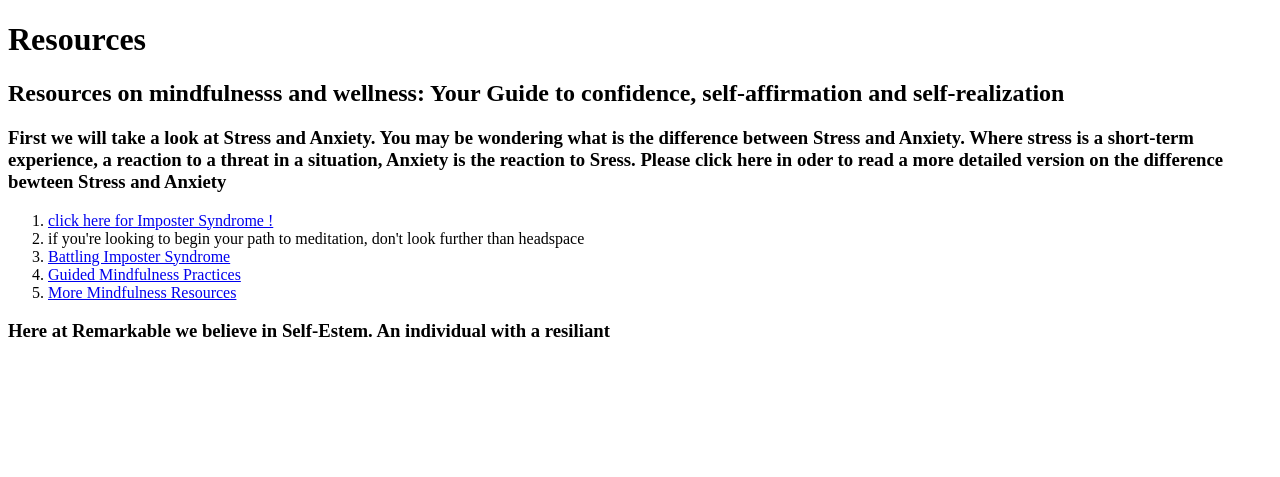
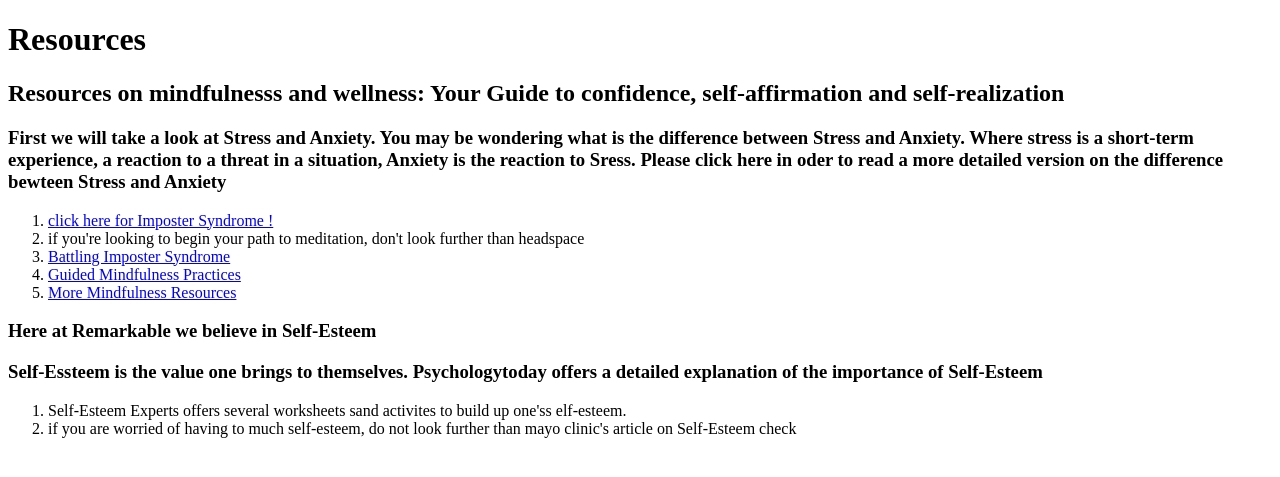
Before and after one commit to HalleClottey/RemarkableBecause, a Python web app: template Template/resources.html in a window 1280 px wide. Shown: the top 477 px of the page. Run offline with Jinja, Linux system fonts and the light colour scheme; the template is opened without the code that fills it, so the values that code supplies are empty.

Commit message:
added links for self esteem for resosurces.html

```diff
--- a/Template/resources.html
+++ b/Template/resources.html
@@ -15,6 +15,11 @@
       <li> <a href="https://www.umsystem.edu/totalrewards/wellness/mindfulness/mindfulness_practices">Guided Mindfulness Practices</a></li>
       <li> <a href="https://www.researchforwellness.com/mindfulness-resources">More Mindfulness Resources</a></li>
     </ol>
-    <h3>Here at Remarkable we believe in Self-Estem. An individual with a resiliant  </h3>
+    <h3>Here at Remarkable we believe in Self-Esteem</h3>
+    <h3>Self-Essteem is the value one brings to themselves. <a href="https://www.psychologytoday.com/us/basics/self-esteem"></a> Psychologytoday offers a detailed explanation of the importance of Self-Esteem</h3>
+    <ol>
+      <li> <a href="http://www.self-esteem-experts.com/self-esteem-worksheets.html"></a> Self-Esteem Experts offers several worksheets sand activites to build up one'ss elf-esteem.</li>
+      <li> <a href="https://www.mayoclinic.org/healthy-lifestyle/adult-health/in-depth/self-esteem/art-20047976"></a> if you are worried of having to much self-esteem, do not look further than mayo clinic's article on Self-Esteem check</li>
+    </ol>
   </body>
 </html>
```
